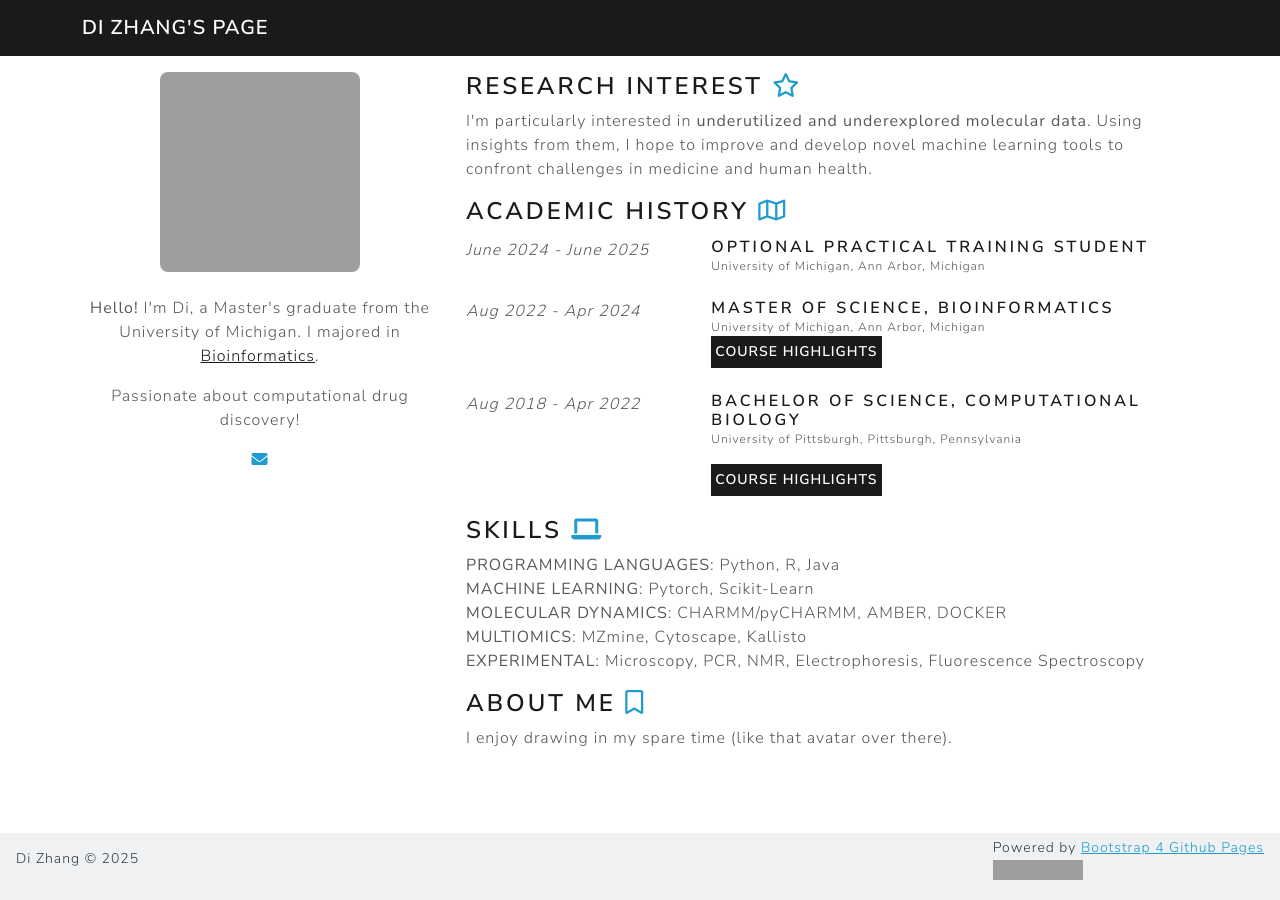
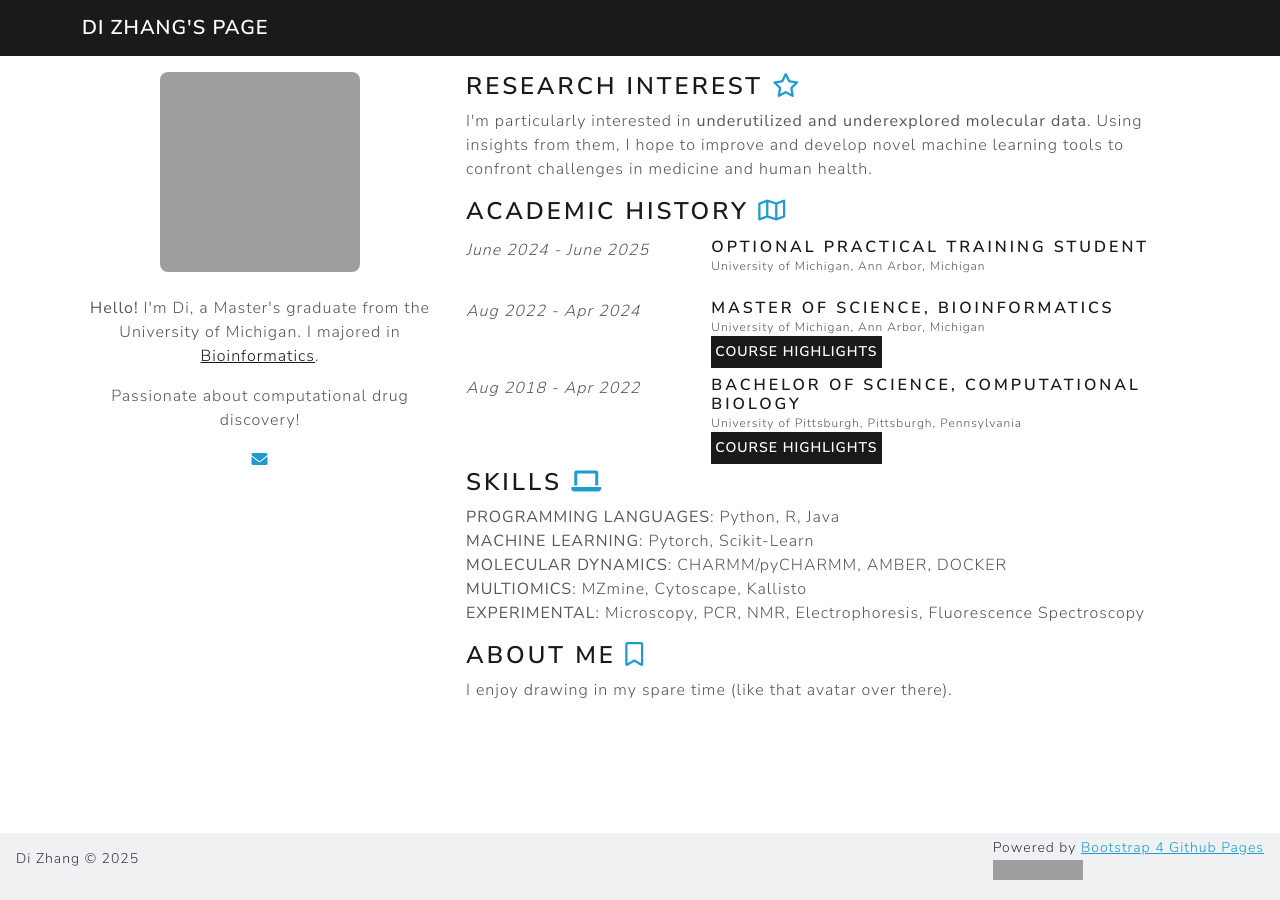
Before and after one commit to zhangdi33/zhangdi33.github.io, a Jekyll site: the page built from index.html, in a window 1280 px wide. Built offline with Jekyll 4.4.1, drawn with Linux system fonts in a browser that asks for light colours; grey boxes are pictures that could not be loaded.

Commit message:
Update index.html

```diff
--- a/index.html
+++ b/index.html
@@ -69,16 +69,16 @@ layout: default
             <h5 class="mb-0">Master of Science, Bioinformatics</h5>
             <p class="text-secondary mb-0" style="font-size:75%;">University of Michigan, Ann Arbor, Michigan</p>
 
-            <p class="d-inline-flex gap-1">
+            <p class="d-inline-flex mb-0">
               <a class="btn btn-primary p-1" data-bs-toggle="collapse" href="#masters" role="button" aria-expanded="false" aria-controls="collapseExample">
                 Course Highlights
               </a>
             </p>
             <div class="collapse" id="masters">
-              <div class="card card-body">
+              <p>
                 machine learning, mathematical foundations of bioinformatics, signal processing,
                 protein and metabolics informatics, applied biostatistics
-              </div>
+              </p>
             </div>
           </div>
         </div>
@@ -90,19 +90,19 @@ layout: default
 
           <div class="col-lg-8 col-12 p-1">
             <h5 class="mb-0">Bachelor of Science, Computational Biology</h5>
-            <p class="text-secondary" style="font-size:75%;">University of Pittsburgh, Pittsburgh, Pennsylvania</p>
+            <p class="text-secondary mb-0" style="font-size:75%;">University of Pittsburgh, Pittsburgh, Pennsylvania</p>
 
-            <p class="d-inline-flex gap-1">
+            <p class="d-inline-flex mb-0">
               <a class="btn btn-primary p-1" data-bs-toggle="collapse" href="#undergrad" role="button" aria-expanded="false" aria-controls="collapseExample">
                 Course Highlights
               </a>
             </p>
             <div class="collapse" id="undergrad">
-              <div class="card card-body">
+              <p>
                 foundations in biology, organic chemistry, biochemistry, molecular biology genetics
                 <br>foundations in programming (Python, Java), discrete structure, data structure, algorithm implementation
                 <br>calculus I-III, statistics, intro to matrices and linear algebra
-              </div>
+              </p>
             </div>
 
           </div>
```
